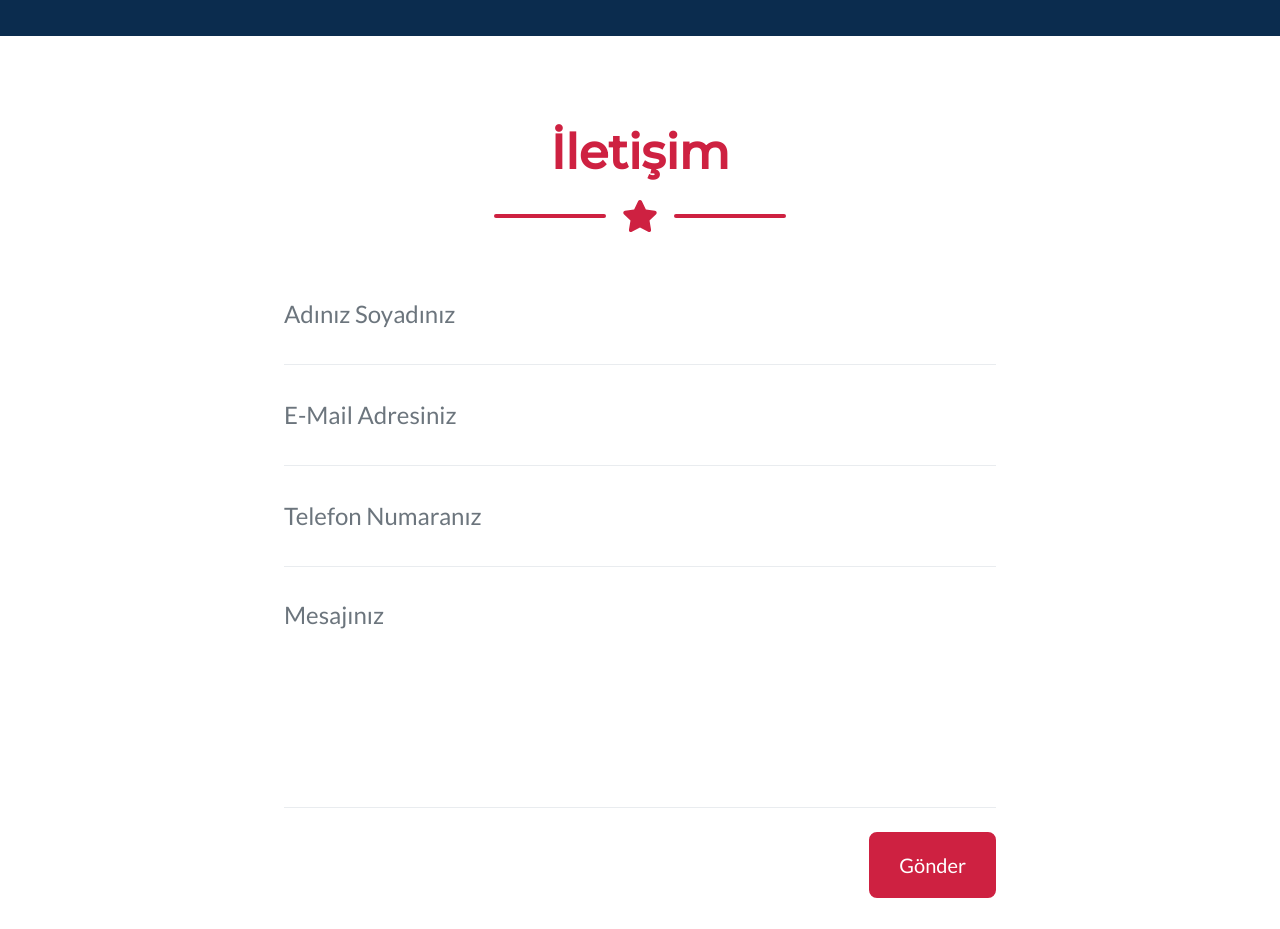
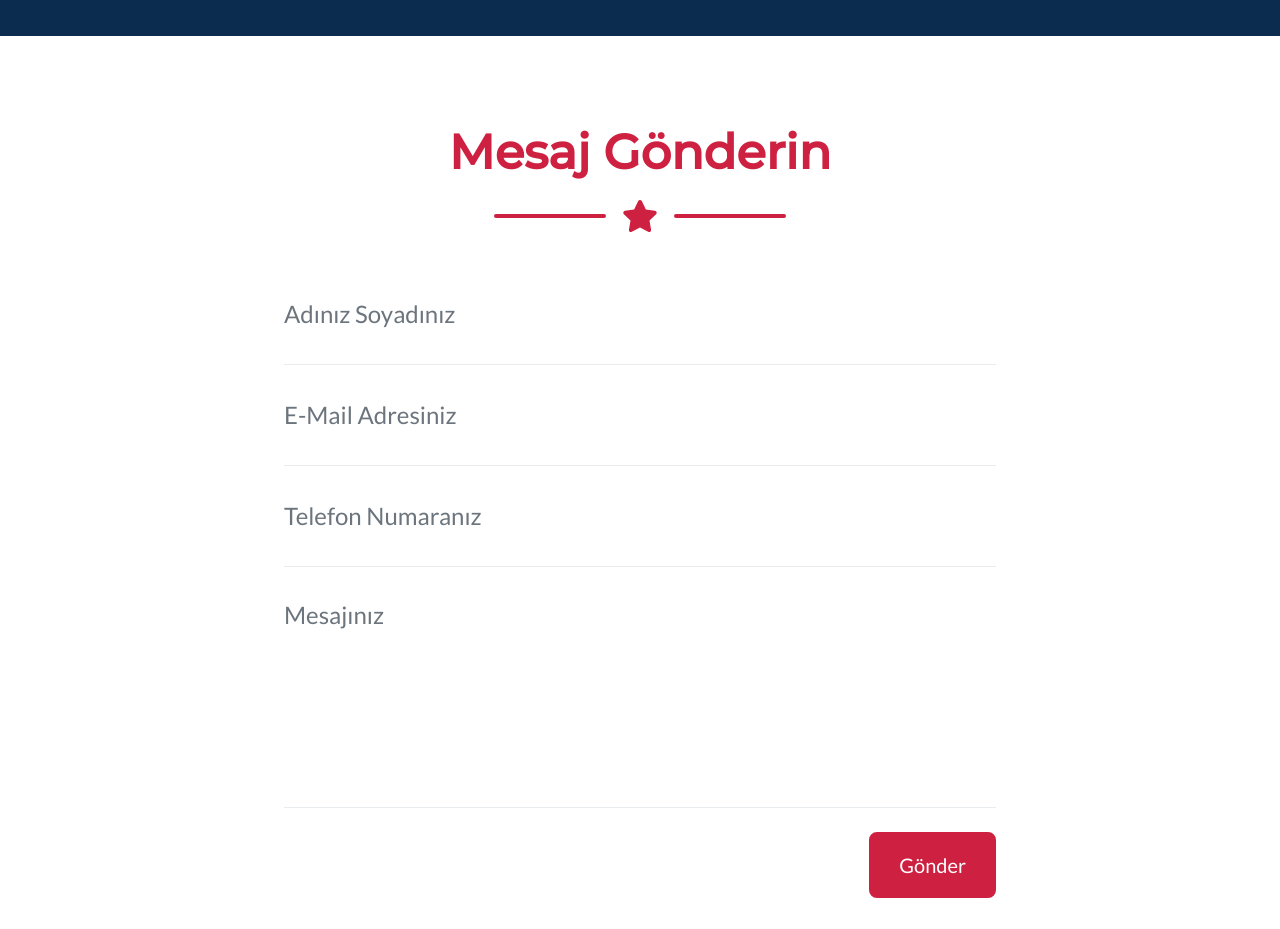
Before and after one commit to freelance-wordpress-uzmani/freelance-wordpress-uzmani.github.io, a plain HTML site: page index.html in a window 1280 px wide. Shown: the part 2220-3149 px from the top of the page. Drawn offline with nearby package versions, Linux system fonts and the light colour scheme.

Commit message:
Mesaj gönderin

```diff
--- a/index.html
+++ b/index.html
@@ -186,7 +186,7 @@
         <section class="page-section" id="contact">
             <div class="container">
                 <!-- Contact Section Heading-->
-                <h2 class="page-section-heading text-center text-secondary mb-0">İletişim</h2>
+                <h2 class="page-section-heading text-center text-secondary mb-0">Mesaj Gönderin</h2>
                 <!-- Icon Divider-->
                 <div class="divider-custom">
                     <div class="divider-custom-line"></div>
```
Also changed, not shown: 2 other files.
